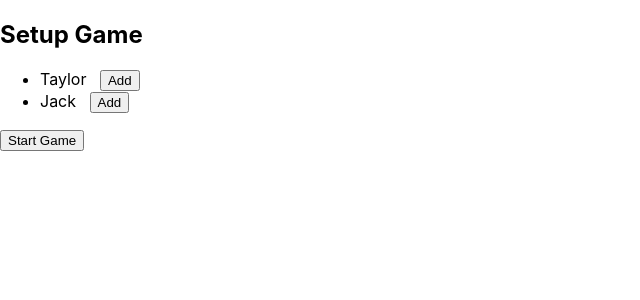
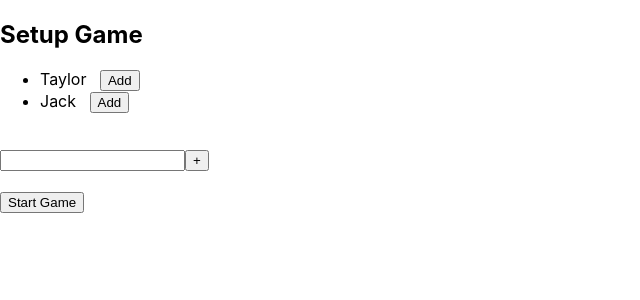
Before and after one commit to 2021-spring-afe-mowe/tca-foo-react, a React (Create React App) app: page / in a window 1280 px wide. Both pictures are taken after a click on the button "Play Game". Shown: the top 300 px of the page, without its empty margins (0-640 px from the left). Built offline with nearby package versions, Linux system fonts and the light colour scheme.

Commit message:
Inputs for new players...

```diff
--- a/src/App.js
+++ b/src/App.js
@@ -198,6 +198,22 @@ const SetupGame = ({
     history.push("/play");
   };
 
+  const [newPlayerName, updateNewPlayerName] = useState("");
+
+  const handleNameChange = (e) => {
+    updateNewPlayerName(e.target.value);
+  };
+
+  const addNewPlayer = () => {
+    updateAvailableOpponents([
+      ...availableOpponents
+      , {
+        name: newPlayerName
+        , chosen: true
+      }
+    ]);
+  };
+
   return (
     <>
       <h2>
@@ -220,6 +236,21 @@ const SetupGame = ({
           )
         }
       </ul>
+
+      <br />
+
+      <input
+        value={newPlayerName}
+        onChange={handleNameChange}
+      />
+      <button
+        onClick={() => addNewPlayer()}
+      >
+        +
+      </button>
+
+      <br />
+      <br />
 
       <button
         onClick={() => startGame()}
```
